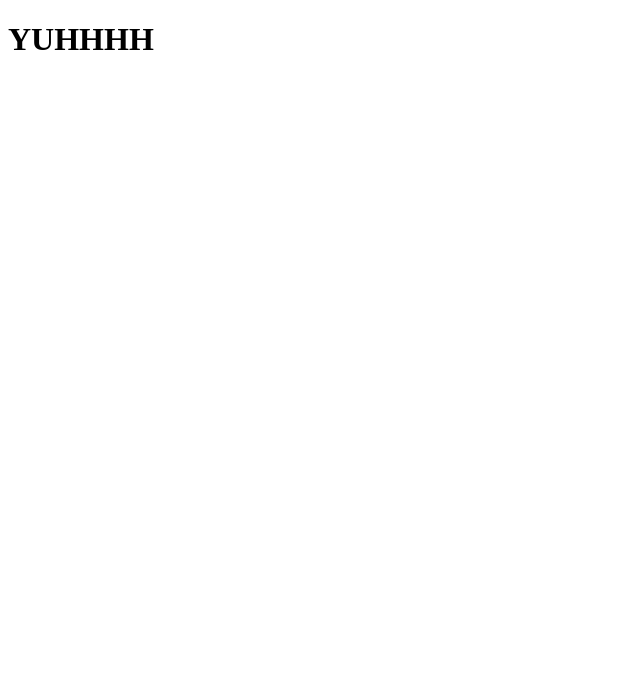
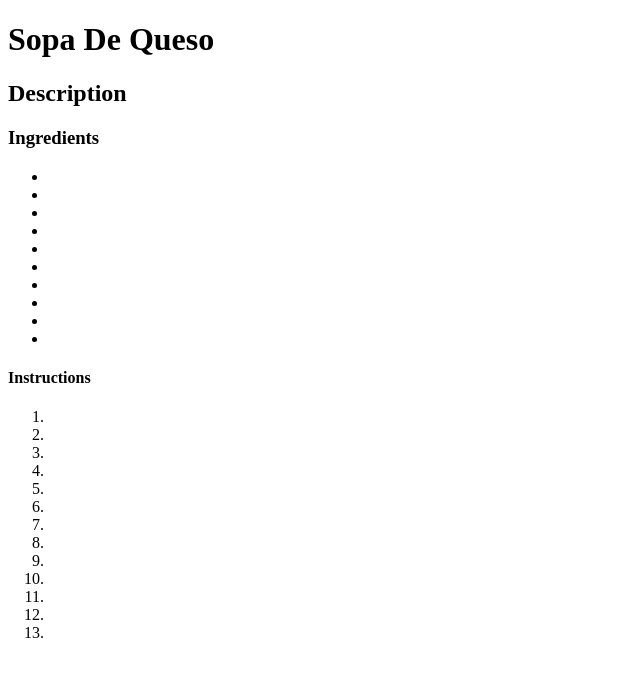
Before and after one commit to Cristinanicolep11/odin-recipes, a plain HTML site: page recipes/Sopa_De_Queso.html in a window 1280 px wide. Shown: the whole page, without its empty margins (0-640 px from the left). Drawn offline with Linux system fonts and the light colour scheme.

Commit message:
Finished parts of the other 2 recipes

```diff
--- a/recipes/Sopa_De_Queso.html
+++ b/recipes/Sopa_De_Queso.html
@@ -5,11 +5,38 @@
             <title>Sopa De Queso</title>
         </head>
         <body>
-            <H1>YUHHHH</H1>
-
-
-
-
+            <H1>Sopa De Queso</H1>
+            <H2>Description</H2>
+                <p></p>
+            <H3>Ingredients</H3>
+            <ul>
+                <li></li>
+                <li></li>
+                <li></li>
+                <li></li>
+                <li></li>
+                <li></li>
+                <li></li>
+                <li></li>
+                <li></li>
+                <li></li>
+            </ul>
+            <h4>Instructions</h4>
+            <ol>
+                <li></li>
+                <li></li>
+                <li></li>
+                <li></li>
+                <li></li>
+                <li></li>
+                <li></li>
+                <li></li>
+                <li></li>
+                <li></li>
+                <li></li>
+                <li></li>
+                <li></li>
+            </ol>
         </body>
 
     </html>
```
Also changed, not shown: recipes/Caldo_de_bola.html (+27 -3 lines).
